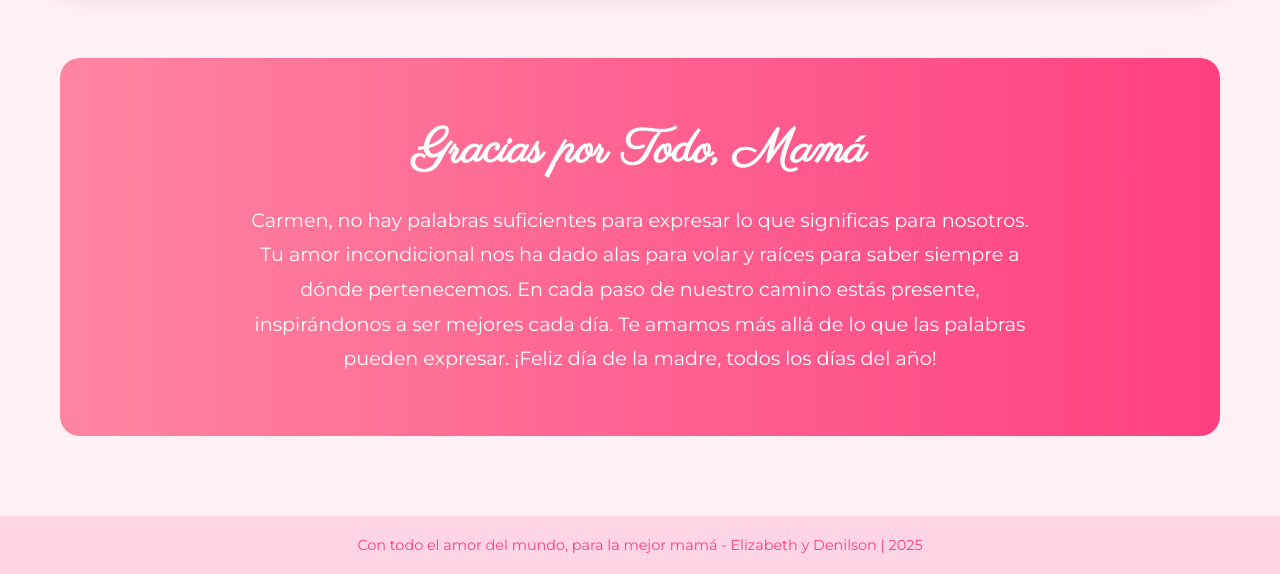
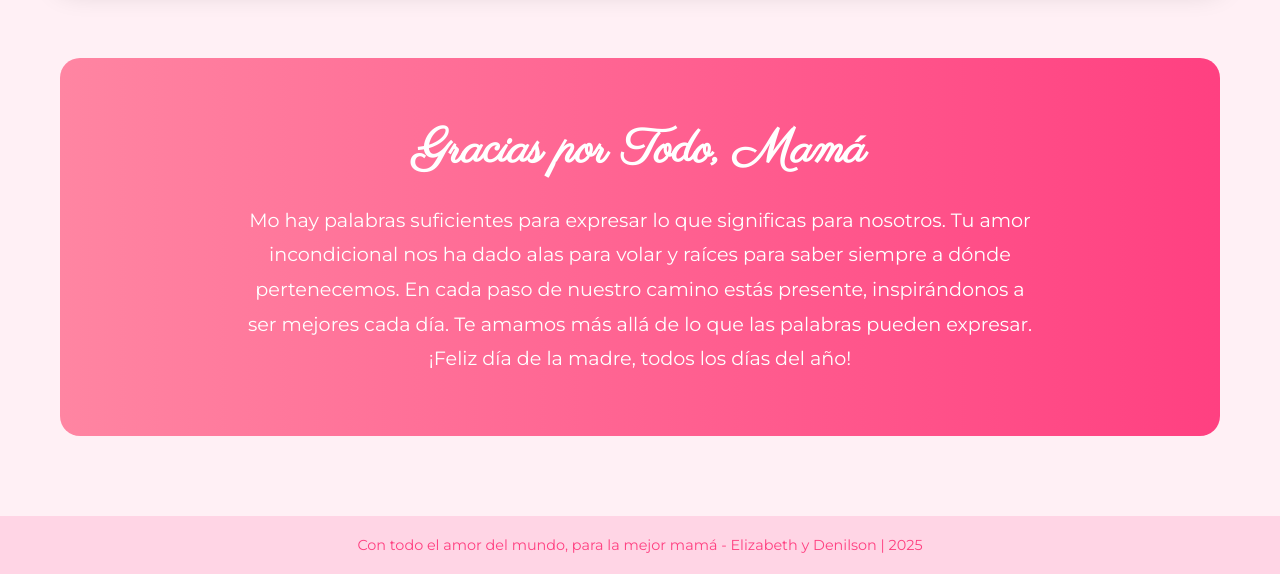
Before and after one commit to ton18-ss/ton18-ss.github.io, a plain HTML site: page index.html in a window 1280 px wide. Shown: the part 5923-6497 px from the top of the page. Drawn offline with Linux system fonts and the light colour scheme.

Commit message:
Update index.html

```diff
--- a/index.html
+++ b/index.html
@@ -561,7 +561,7 @@ border-radius: 20px; /* ← Esto le da esquinas redondeadas */
         <!-- Mensaje final -->
         <div class="final-message">
             <h2>Gracias por Todo, Mamá</h2>
-            <p>Carmen, no hay palabras suficientes para expresar lo que significas para nosotros. Tu amor incondicional nos ha dado alas para volar y raíces para saber siempre a dónde pertenecemos. En cada paso de nuestro camino estás presente, inspirándonos a ser mejores cada día. Te amamos más allá de lo que las palabras pueden expresar. ¡Feliz día de la madre, todos los días del año!</p>
+            <p>Mo hay palabras suficientes para expresar lo que significas para nosotros. Tu amor incondicional nos ha dado alas para volar y raíces para saber siempre a dónde pertenecemos. En cada paso de nuestro camino estás presente, inspirándonos a ser mejores cada día. Te amamos más allá de lo que las palabras pueden expresar. ¡Feliz día de la madre, todos los días del año!</p>
         </div>
     </section>
 
```
